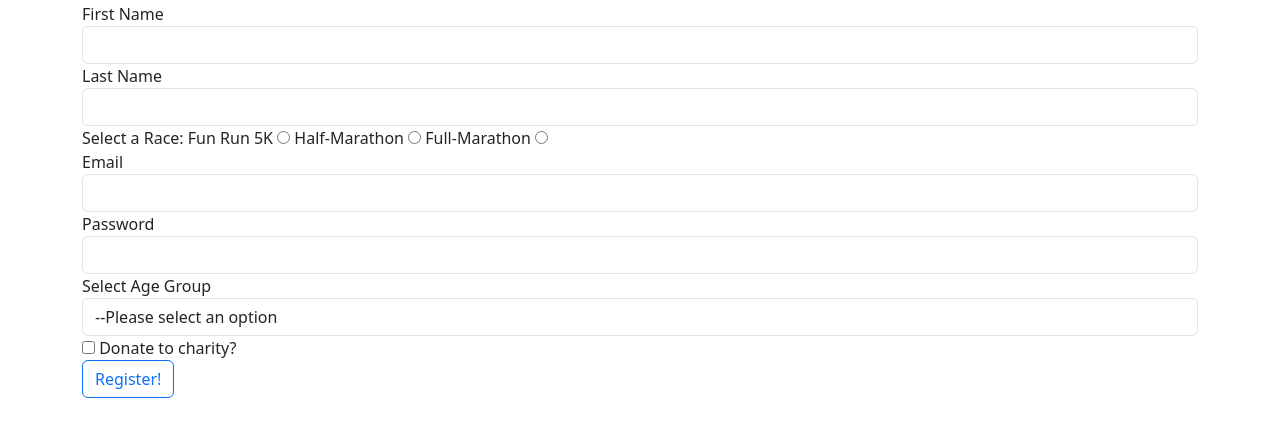
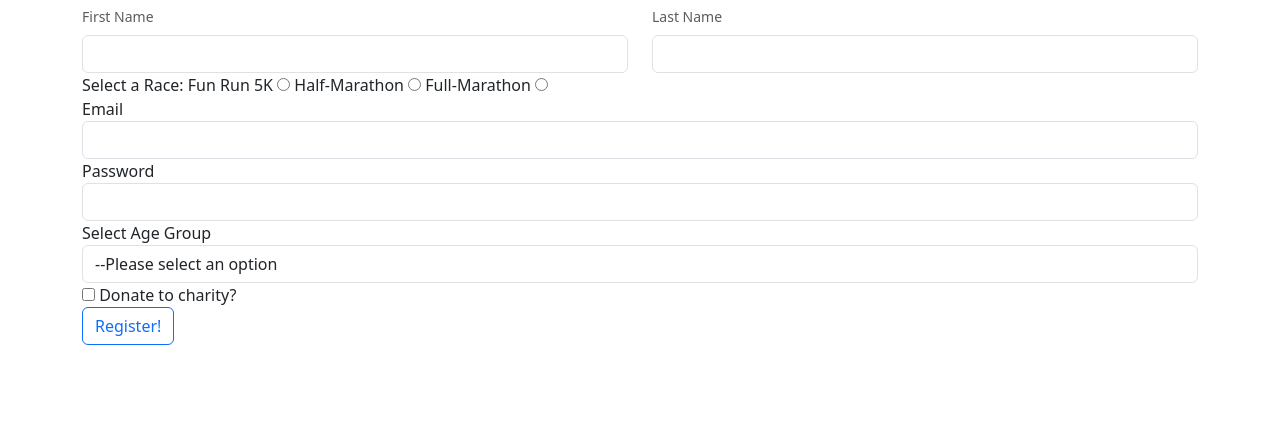
Before and after one commit to crhidrogo/web-developer-bootcamp, a plain HTML site: page form-practice/race-form.html in a window 1280 px wide. Shown: the part 83-520 px from the top of the page. Drawn offline with nearby package versions, Linux system fonts and the light colour scheme.

Commit message:
dropped form-group and form-row; no longer supported in Bootstrap 5.

```diff
--- a/form-practice/race-form.html
+++ b/form-practice/race-form.html
@@ -10,16 +10,18 @@
 <body>
     <section class="container">
         <h1 class="display-3">Race Registration Form!</h1>
-        <form action="">
-            <div class="form-group">
-                <label for="firstname">First Name</label>
+        <form action="#nowhere">
+            <div class="row">
+                <div class=" col-md-6">
+                    <label for="firstname" class="form-label form-text">First Name</label>
                     <input type="text" id="firstname" name="firstname" class="form-control" required>
                 </div>
-            <div class="form-group"></div>
-                <label for="lastname">Last Name</label>
+                <div class=" col-md-6">
+                    <label for="lastname" class="form-label form-text">Last Name</label>
                     <input type="text" id="lastname" name="lastname" class="form-control" required>
                 </div>
-            <div class="form-group">
+            </div>
+            <div class="">
                 <span>Select a Race:</span>
                 <label for="funrun">Fun Run 5K</label>
                 <input type="radio" name="race" id="funrun" value="funrun">
@@ -28,15 +30,15 @@
                 <label for="full">Full-Marathon</label>
                 <input type="radio" name="race" id="full" value="full">
             </div>
-            <div class="form-group">
+            <div class="">
                 <label for="email">Email</label>
                 <input type="email" name="email" id="email" class="form-control" required>
             </div>
-            <div class="form-group">
+            <div class="">
                 <label for="passwrd">Password</label>
                 <input type="password" name="password" id="passwrd" minlength="12" class="form-control" required>
             </div>
-            <div class="form-group">
+            <div class="">
                 <label for="age-group">Select Age Group</label>
                 <select name="age" id="age-group" class="form-control">
                     <option value="">--Please select an option</option>
@@ -46,9 +48,11 @@
                     <option value="senior">65+</option>
                 </select>
             </div>
+            <div class="">
                 <div class="custom-control custom-checkbox">
                     <input type="checkbox" value="donate" id="defaultCheck" class="custom-control-input">
                     <label for="defaultCheck" class="custom-control-label">Donate to charity?</label>
+                </div>
             </div>
             <button type="submit" class="btn btn-outline-primary">Register!</button>
         </form>
```
Lines whose indentation alone changed are shown as unchanged.
